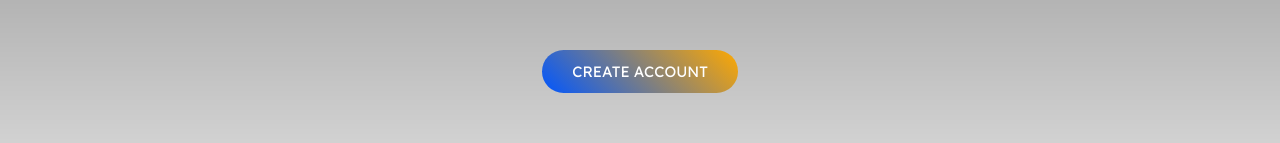
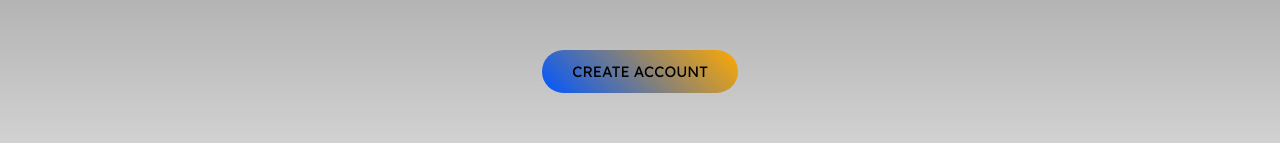
Before and after one commit to DDeShon/dating-app-old, a React (Create React App) app: page / in a window 1280 px wide. Shown: the part 437-580 px from the top of the page. Built offline with nearby package versions, Linux system fonts and the light colour scheme.

Commit message:
testing color change

```diff
--- a/src/index.css
+++ b/src/index.css
@@ -21,7 +21,7 @@ h2 {
 }
 
 .primary-button {
-  color: rgb(255, 255, 255);
+  color: linear-gradient(45deg, rgb(255, 169, 0), rgb(0, 86, 255));
   text-transform: uppercase;
   font-size: 15px;
   background: linear-gradient(45deg, rgb(0, 86, 255), rgb(255, 169, 0));
```
